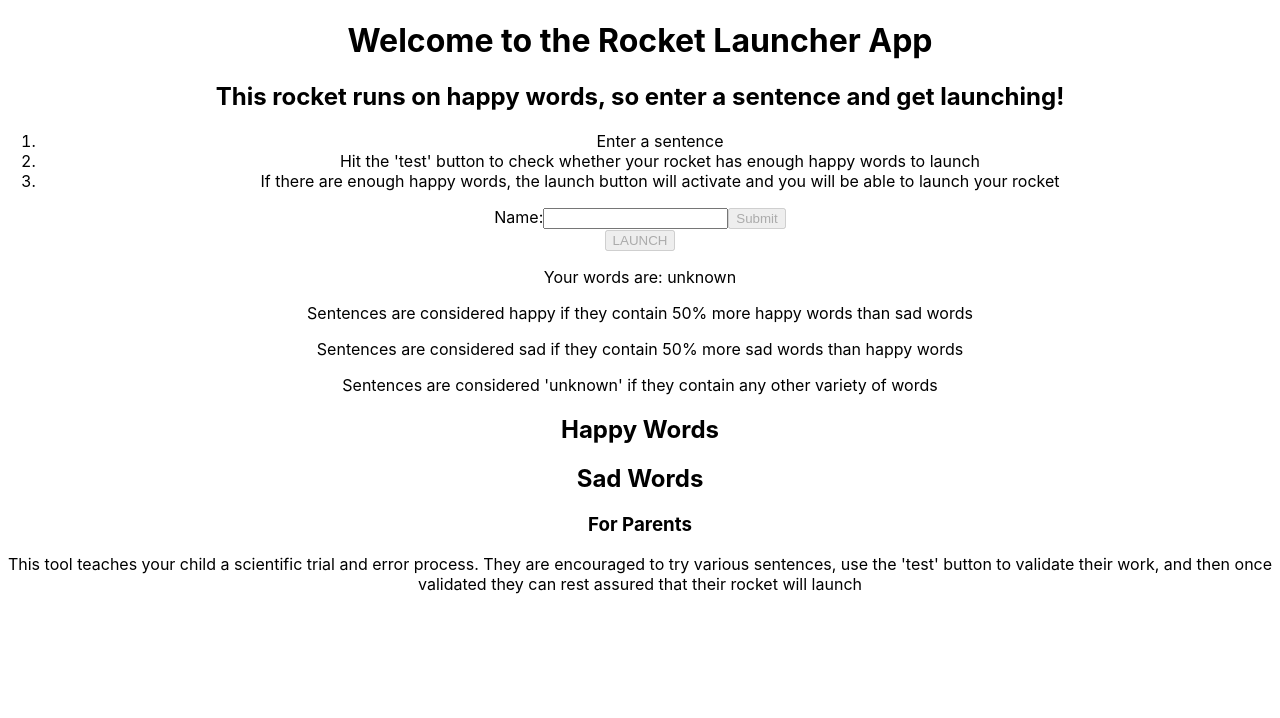
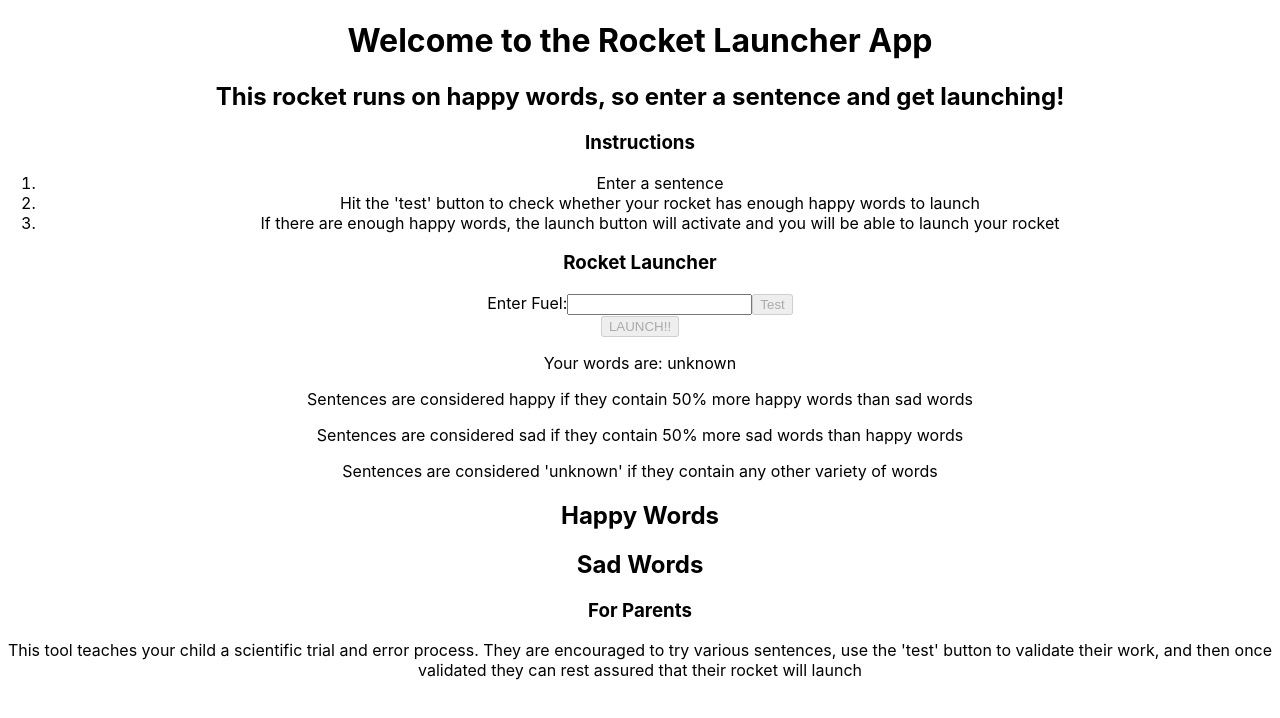
Before and after one commit to maraesa100/TWSU-frontend, a React (Create React App) app: page / in a window 1280 px wide. Shown: the top 718 px of the page. Built offline with nearby package versions, Linux system fonts and the light colour scheme.

Commit message:
updating launch logic

```diff
--- a/src/App.tsx
+++ b/src/App.tsx
@@ -1,8 +1,8 @@
 import React from 'react'
-import logo from './logo.svg'
+// import logo from './logo.svg'
 import './App.css'
 import HomePage from './pages/HomePage'
-import { thisExpression } from '@babel/types'
+// import { thisExpression } from '@babel/types'
 
 function App() {
   return (
--- a/src/pages/HomePage.tsx
+++ b/src/pages/HomePage.tsx
@@ -1,9 +1,14 @@
 import axios from 'axios'
 import React from 'react'
-import { string } from 'prop-types'
+// import { string } from 'prop-types'
 
 type MyProps = {}
-type MyState = { formValue: string; happyOrSad: any; numericalValue: number }
+type MyState = {
+  formValue: string
+  happyOrSad: any
+  numericalValue: number
+  willRocketLaunch: boolean
+}
 
 class HomePage extends React.Component<MyProps, MyState> {
   constructor(props: any) {
@@ -11,7 +16,8 @@ class HomePage extends React.Component<MyProps, MyState> {
     this.state = {
       formValue: '',
       happyOrSad: null,
-      numericalValue: 0
+      numericalValue: 0,
+      willRocketLaunch: false
     }
   }
 
@@ -20,7 +26,15 @@ class HomePage extends React.Component<MyProps, MyState> {
   }
 
   handleSubmit(event: any) {
+    // set the willRocketLaunch back to defaults to prevent false positives
+    this.setState({
+      willRocketLaunch: false
+    })
+
+    // logging for debugger
     console.log('The rocket launcher was submitted: ' + this.state.formValue)
+
+    // post axios request
     axios
       .post('http://localhost:5000/api/v1/wordfilter', {
         name: 'happyOrSad request',
@@ -31,7 +45,8 @@ class HomePage extends React.Component<MyProps, MyState> {
         console.log(response)
         this.setState({
           happyOrSad: response.data.returnedValue.happyOrSad,
-          numericalValue: response.data.returnedValue.numericalValue
+          numericalValue: response.data.returnedValue.numericalValue,
+          willRocketLaunch: true
         })
         return response
       })
@@ -41,6 +56,9 @@ class HomePage extends React.Component<MyProps, MyState> {
         //   } else {
         //     alert('Unknown error.')
         //   }
+        this.setState({
+          willRocketLaunch: false
+        })
         return error
       })
 
@@ -63,6 +81,7 @@ class HomePage extends React.Component<MyProps, MyState> {
           This rocket runs on happy words, so enter a sentence and get
           launching!
         </h2>
+        <h3>Instructions</h3>
         <ol>
           <li>Enter a sentence</li>
           <li>
@@ -74,9 +93,11 @@ class HomePage extends React.Component<MyProps, MyState> {
             you will be able to launch your rocket
           </li>
         </ol>
+        <h3>Rocket Launcher</h3>
+
         <form onSubmit={e => this.handleSubmit(e)}>
           <label>
-            Name:
+            Enter Fuel:
             <input
               type='text'
               value={this.state.formValue}
@@ -85,16 +106,16 @@ class HomePage extends React.Component<MyProps, MyState> {
           </label>
           <input
             type='submit'
-            value='Submit'
+            value='Test'
             disabled={this.state.formValue.length < 1}
           />
         </form>
 
         <button
-          disabled={this.state.happyOrSad !== 'happy'}
+          disabled={!this.state.willRocketLaunch}
           onClick={() => console.log('launched')}
         >
-          LAUNCH
+          LAUNCH!!
         </button>
 
         <p>
```
